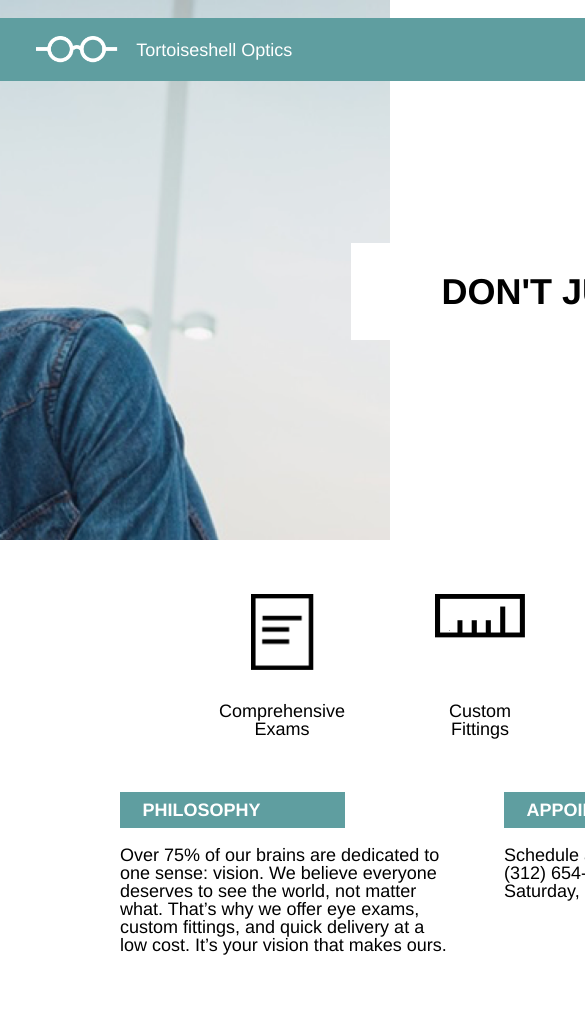
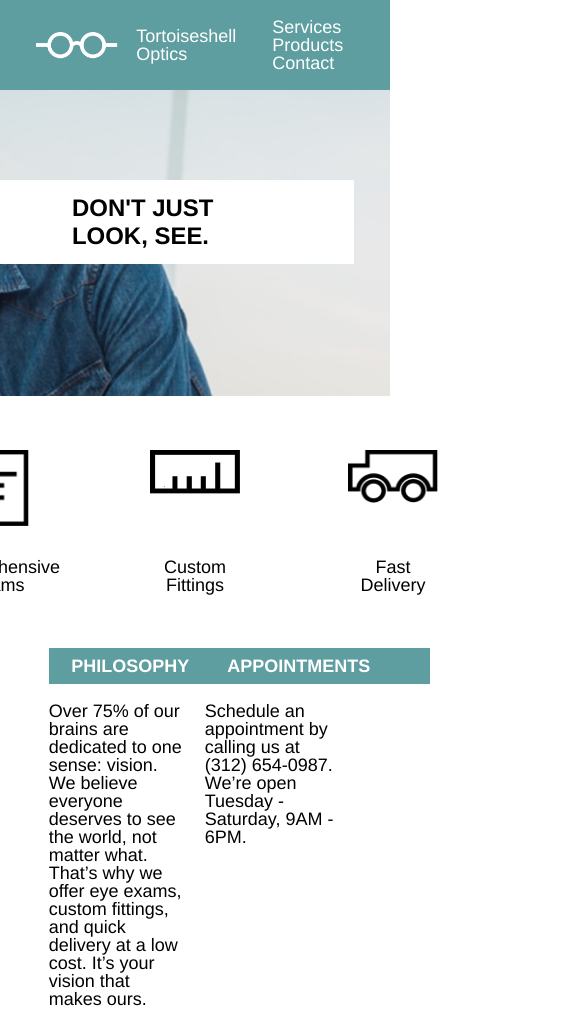
Before and after one commit to aaronjsnyder/tortoiseshell, a plain HTML site: page index.html in a window 390 px wide. Shown: the top 1011 px of the page, 585 px wide, since content can reach past the window. Drawn offline with Linux system fonts and the light colour scheme.

Commit message:
Add tablet break stylings

```diff
--- a/resources/css/style.css
+++ b/resources/css/style.css
@@ -12,6 +12,12 @@ body {
   margin: 0 auto;
 }
 
+@media only screen and (max-width: 1042px) {
+  .container {
+    width: 100%;
+  }
+}
+
 /* Header Style */
 
 header {
@@ -23,6 +29,11 @@ header {
   padding: 1rem 2rem;
   position: relative;
   top: 1rem;
+}
+
+@media only screen and (max-width: 1042px) {
+  header {top: 0;
+}
 }
 
 .logo {
@@ -56,12 +67,29 @@ nav span {
   float: right;
   position: relative;
   top: 10rem;
+  margin-right: -2rem;
 }
 
 .headline h1 {
   font-size: 2rem;
   font-weight: bold;
   line-height: 1.2;
+}
+
+@media only screen and (max-width: 1042px) {
+  .banner {
+    height: 22rem;
+  }
+
+  .headline {
+    top: 5rem;
+    padding: 0.75rem 4rem;
+    margin-right: 2rem;
+  }
+
+  .headline h1 {
+    font-size: 1.33rem;
+  }
 }
 
 /* Icons */
```
